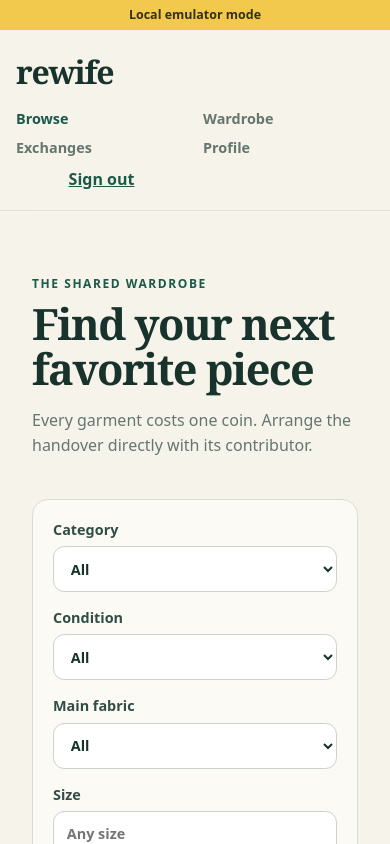
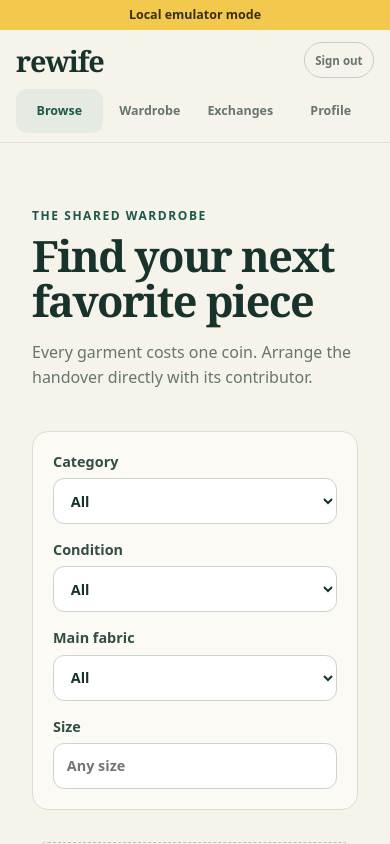
Before and after one commit to kongor-co/rewife-clothing-exchange-platform, a React (Vite) app in the folder web/: page /browse in a window 390 px wide. Shown: the top 844 px of the page. Built offline with nearby package versions, Linux system fonts and the light colour scheme; no server answers; the database is empty; sample sign-in values are in the browser's storage.

Commit message:
rework the header

```diff
--- a/web/src/components/AppShell.tsx
+++ b/web/src/components/AppShell.tsx
@@ -14,13 +14,17 @@ export function AppShell() {
     <div className="app-shell">
       {useEmulators ? <div className="emulator-banner">Local emulator mode</div> : null}
       <header className="site-header">
+        <div className="site-header-inner">
+          <div className="site-header-top">
             <NavLink className="brand" to="/browse" aria-label="rewife home">rewife</NavLink>
+            <button className="sign-out-button" type="button" onClick={() => signOut(auth)}>Sign out</button>
+          </div>
           <nav aria-label="Primary navigation">
             {links.map(([to, label]) => (
               <NavLink key={to} to={to}>{label}</NavLink>
             ))}
-          <button className="link-button" type="button" onClick={() => signOut(auth)}>Sign out</button>
           </nav>
+        </div>
       </header>
       <main><Outlet /></main>
       <footer className="site-footer">
--- a/web/src/styles.css
+++ b/web/src/styles.css
@@ -40,7 +40,7 @@ h2 { font-size: clamp(1.35rem, 2vw, 2rem); }
 .danger { color: #a34131; }
 
 .landing-page { min-height: 100vh; overflow: hidden; }
-.landing-header, .site-header { display: flex; align-items: center; justify-content: space-between; max-width: 1240px; margin: 0 auto; padding: 1.25rem 2rem; }
+.landing-header { display: flex; align-items: center; justify-content: space-between; max-width: 1240px; margin: 0 auto; padding: 1.25rem 2rem; }
 .hero { display: grid; grid-template-columns: minmax(0, 1.4fr) minmax(300px, 0.7fr); gap: 4rem; align-items: center; max-width: 1240px; min-height: 70vh; margin: 0 auto; padding: 5rem 2rem; }
 .hero h1 { max-width: 850px; margin-bottom: 1.5rem; }
 .hero-copy { max-width: 650px; margin-bottom: 2rem; color: var(--muted); font-size: 1.2rem; line-height: 1.65; }
@@ -73,10 +73,17 @@ input:focus, select:focus, textarea:focus { border-color: var(--green); box-shad
 
 .app-shell { min-height: 100vh; }
 .emulator-banner { padding: 0.4rem; background: #f2c94c; color: #372f17; text-align: center; font-size: 0.78rem; font-weight: 700; }
-.site-header { position: sticky; z-index: 20; top: 0; max-width: none; border-bottom: 1px solid rgba(217, 222, 213, 0.8); background: rgba(245, 243, 234, 0.93); backdrop-filter: blur(14px); }
-.site-header nav { display: flex; align-items: center; gap: 1.25rem; }
-.site-header nav a { color: var(--muted); font-size: 0.9rem; font-weight: 600; text-decoration: none; }
-.site-header nav a.active { color: var(--green); }
+.site-header { position: sticky; z-index: 20; top: 0; border-bottom: 1px solid rgba(217, 222, 213, 0.8); background: rgba(245, 243, 234, 0.95); backdrop-filter: blur(14px); }
+.site-header-inner { display: grid; grid-template-columns: auto minmax(0, 1fr) auto; align-items: center; gap: 1.4rem; width: min(100%, 1240px); margin: 0 auto; padding: 0.8rem 2rem; }
+.site-header-top { display: contents; }
+.site-header .brand { grid-column: 1; }
+.site-header nav { display: flex; grid-column: 2; grid-row: 1; align-items: center; justify-content: end; gap: 0.35rem; padding-right: 1.4rem; border-right: 1px solid var(--line); }
+.site-header nav a { position: relative; display: flex; align-items: center; justify-content: center; min-height: 44px; padding: 0.65rem 0.8rem; border-radius: 0.7rem; color: var(--muted); font-size: 0.9rem; font-weight: 650; text-align: center; text-decoration: none; transition: background 160ms ease, color 160ms ease; }
+.site-header nav a:hover { background: rgba(255, 253, 247, 0.75); color: var(--green); }
+.site-header nav a.active { background: #e5ebe3; color: var(--green); }
+.sign-out-button { grid-column: 3; min-height: 36px; padding: 0.42rem 0.72rem; border: 1px solid #c5cdc5; border-radius: 999px; background: transparent; color: var(--muted); font-size: 0.76rem; font-weight: 700; cursor: pointer; transition: border-color 160ms ease, color 160ms ease, background 160ms ease; }
+.sign-out-button:hover { border-color: #aab5ac; background: var(--paper); color: var(--green); }
+.sign-out-button:focus-visible, .site-header nav a:focus-visible { outline: 3px solid rgba(27, 90, 72, 0.2); outline-offset: 2px; }
 .site-footer { display: flex; justify-content: space-between; max-width: 1240px; margin: 5rem auto 0; padding: 2rem; border-top: 1px solid var(--line); color: var(--muted); }
 .site-footer div { display: flex; gap: 1.5rem; }
 
@@ -195,19 +202,21 @@ input:focus, select:focus, textarea:focus { border-color: var(--green); box-shad
   .item-grid { grid-template-columns: repeat(2, 1fr); }
   .filters { grid-template-columns: repeat(2, 1fr); }
   .item-details { position: static; }
-  .site-header { align-items: start; }
-  .site-header nav { display: grid; grid-template-columns: repeat(3, auto); gap: 0.65rem 1rem; }
 }
 
 @media (max-width: 600px) {
-  .landing-header, .site-header, .page-container { padding-left: 1rem; padding-right: 1rem; }
+  .landing-header, .page-container { padding-left: 1rem; padding-right: 1rem; }
   .hero { padding: 3rem 1rem; }
   .auth-layout { display: block; }
   .auth-intro { min-height: 34vh; padding: 1.5rem; }
   .auth-intro h1 { margin-top: 3rem; font-size: 3rem; }
   .auth-card { width: calc(100% - 2rem); margin: 1rem; padding: 1.4rem; }
-  .site-header { position: static; flex-direction: column; gap: 1rem; }
-  .site-header nav { width: 100%; grid-template-columns: repeat(2, 1fr); }
+  .site-header-inner { grid-template-columns: 1fr; gap: 0.55rem; padding: 0.7rem 1rem 0.55rem; }
+  .site-header-top { display: flex; align-items: center; justify-content: space-between; gap: 1rem; }
+  .site-header .brand { font-size: 1.8rem; }
+  .site-header nav { display: grid; grid-column: 1; grid-row: 2; grid-template-columns: repeat(4, minmax(0, 1fr)); gap: 0.25rem; width: 100%; padding: 0; border-right: 0; }
+  .site-header nav a { padding: 0.55rem 0.2rem; font-size: 0.78rem; }
+  .sign-out-button { padding: 0.35rem 0.65rem; font-size: 0.72rem; }
   .page-heading { display: block; }
   .page-heading > p, .page-heading > .button { margin-top: 1rem; }
   .filters, .item-grid, .form-grid { grid-template-columns: 1fr; }
```
Lines whose indentation alone changed are shown as unchanged.
